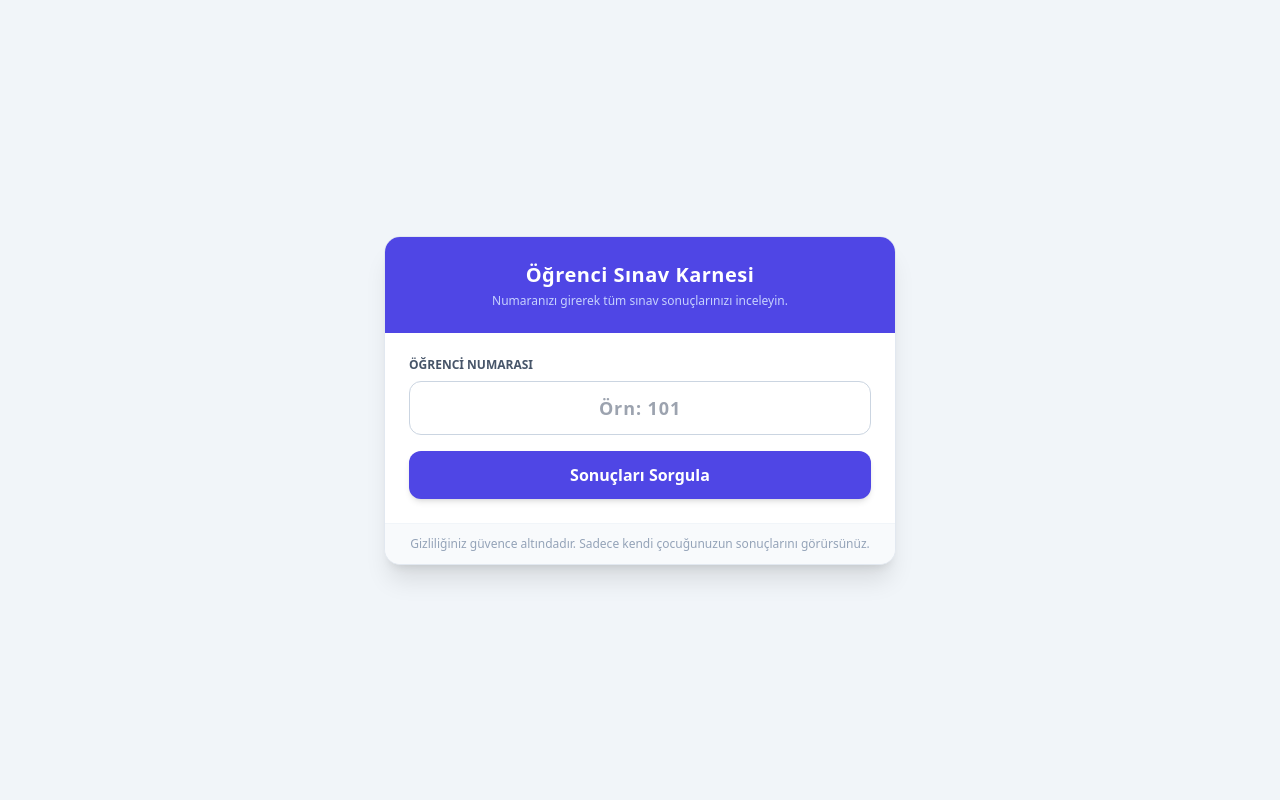
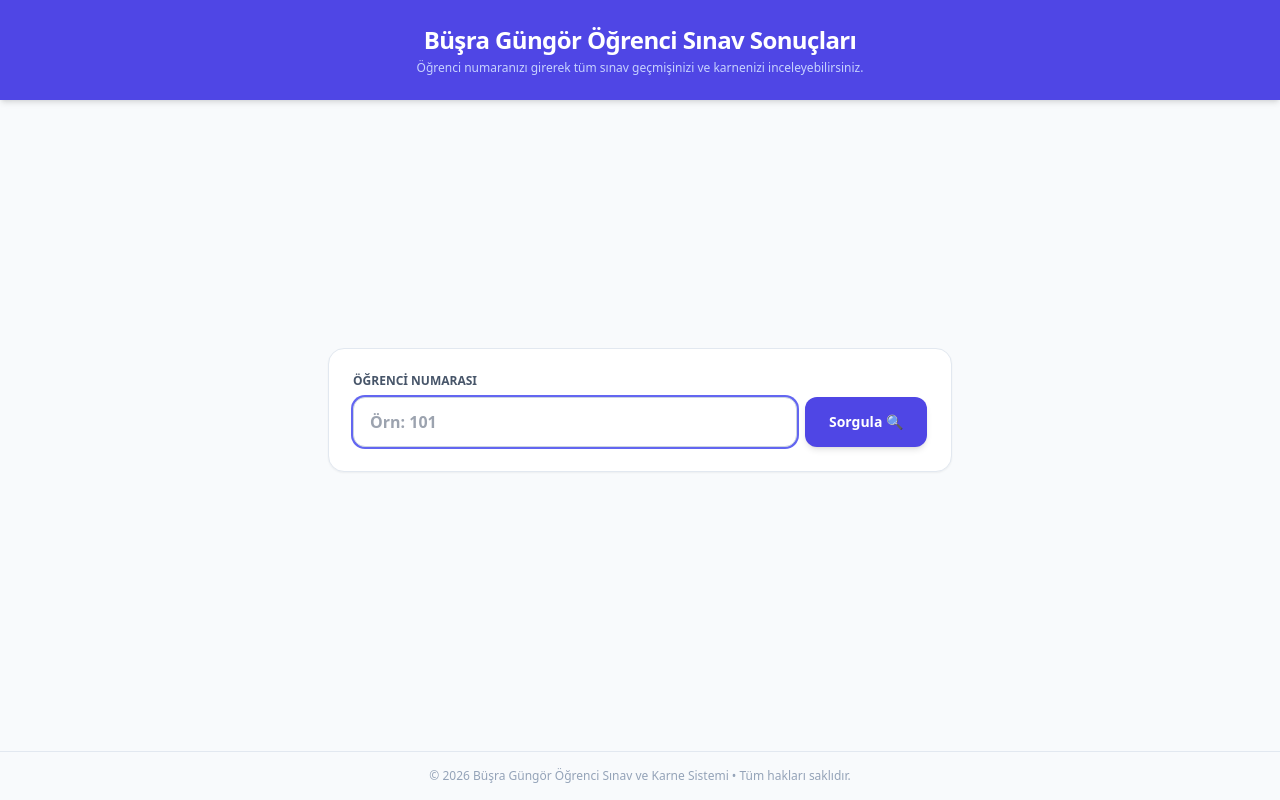
Before and after one commit to busrakaradeniz13/sinav-sistemi, a Flask app: page / in a window 1280 px wide. Run offline with Flask 3, Linux system fonts and the light colour scheme; some libraries are stand-ins or nearby versions.

Commit message:
Update sorgula.html

```diff
--- a/templates/sorgula.html
+++ b/templates/sorgula.html
@@ -3,79 +3,125 @@
 <head>
     <meta charset="UTF-8">
     <meta name="viewport" content="width=device-width, initial-scale=1.0">
-    <title>Öğrenci Sınav Sonuç Karnesi</title>
+    <title>Öğrenci Sınav Sonuçları Sorgulama</title>
     <script src="https://cdn.tailwindcss.com"></script>
 </head>
-<body class="bg-slate-100 min-h-screen flex flex-col items-center justify-center p-4">
+<body class="bg-slate-50 min-h-screen flex flex-col justify-between font-sans">
 
-    <div class="w-full max-w-lg bg-white rounded-2xl shadow-xl overflow-hidden border border-slate-200">
-        <!-- Başlık Kısmı -->
-        <div class="bg-indigo-600 p-6 text-center text-white">
-            <h1 class="text-xl font-bold tracking-wide">Öğrenci Sınav Karnesi</h1>
-            <p class="text-xs text-indigo-200 mt-1">Numaranızı girerek tüm sınav sonuçlarınızı inceleyin.</p>
-        </div>
+    <!-- ÜST KISIM / BAŞLIK -->
+    <header class="bg-indigo-600 text-white py-6 px-4 shadow-md text-center">
+        <h1 class="text-xl md:text-2xl font-bold tracking-tight">Büşra Güngör Öğrenci Sınav Sonuçları</h1>
+        <p class="text-xs text-indigo-200 mt-1">Öğrenci numaranızı girerek tüm sınav geçmişinizi ve karnenizi inceleyebilirsiniz.</p>
+    </header>
 
-        <!-- Form Kısmı -->
-        <div class="p-6">
+    <!-- ANA İÇERİK -->
+    <main class="max-w-2xl w-full mx-auto p-4 md:p-6 my-auto space-y-6">
+
+        <!-- SORGULAMA FORMU -->
+        <div class="bg-white p-6 rounded-2xl shadow-sm border border-slate-200">
             <form method="POST" class="space-y-4">
                 <div>
-                    <label class="block text-xs font-semibold text-slate-600 uppercase mb-2">Öğrenci Numarası</label>
-                    <input type="text" name="ogrenci_no" placeholder="Örn: 101" required
-                        class="w-full px-4 py-3 rounded-xl border border-slate-300 focus:outline-none focus:ring-2 focus:ring-indigo-500 text-center font-bold text-lg text-slate-700 tracking-wider">
+                    <label class="block text-xs font-bold text-slate-600 uppercase mb-2">Öğrenci Numarası</label>
+                    <div class="flex gap-2">
+                        <input type="text" name="ogrenci_no" placeholder="Örn: 101" required autofocus
+                            class="flex-1 px-4 py-3 rounded-xl border border-slate-300 focus:outline-none focus:ring-2 focus:ring-indigo-500 font-bold text-base text-slate-800">
+                        <button type="submit"
+                            class="bg-indigo-600 hover:bg-indigo-700 text-white font-semibold px-6 py-3 rounded-xl transition duration-200 shadow-md text-sm">
+                            Sorgula 🔍
+                        </button>
+                    </div>
                 </div>
-                <button type="submit"
-                    class="w-full bg-indigo-600 hover:bg-indigo-700 text-white font-semibold py-3 rounded-xl transition duration-200 shadow-md">
-                    Sonuçları Sorgula
-                </button>
             </form>
 
-            <!-- Sonuç Gösterim Alanı (Tüm Sınavlar Listelenir) -->
-            {% if sonuc %}
-            <div class="mt-6 space-y-4">
-                <div class="text-center pb-2 border-b border-slate-200">
-                    <h2 class="text-xl font-bold text-slate-800">{{ sonuc.ad }}</h2>
-                    <span class="text-xs text-slate-400 font-medium">Öğrencinin Tüm Sınav Sonuçları</span>
-                </div>
-
-                <!-- Döngü ile her sınav ayrı bir kart olarak listelenir -->
-                {% for sinav in sonuc.sinavlar %}
-                <div class="p-4 bg-slate-50 border border-emerald-200 rounded-xl shadow-sm">
-                    <div class="flex justify-between items-center pb-2 border-b border-slate-200">
-                        <span class="text-sm font-bold text-emerald-800">{{ sinav.sinav }}</span>
-                        <span class="text-xs bg-indigo-100 text-indigo-700 px-2 py-0.5 rounded-full font-bold">Puan: {{ sinav.puan }}</span>
-                    </div>
-                    <div class="grid grid-cols-3 gap-2 mt-3 text-center">
-                        <div class="bg-white p-2 rounded-lg border border-slate-100 shadow-sm">
-                            <span class="block text-[10px] text-slate-400 font-medium uppercase">Doğru</span>
-                            <span class="text-sm font-bold text-emerald-600">{{ sinav.dogru }}</span>
-                        </div>
-                        <div class="bg-white p-2 rounded-lg border border-slate-100 shadow-sm">
-                            <span class="block text-[10px] text-slate-400 font-medium uppercase">Yanlış</span>
-                            <span class="text-sm font-bold text-rose-600">{{ sinav.yanlis }}</span>
-                        </div>
-                        <div class="bg-white p-2 rounded-lg border border-slate-100 shadow-sm">
-                            <span class="block text-[10px] text-slate-400 font-medium uppercase">Boş</span>
-                            <span class="text-sm font-bold text-slate-500">{{ sinav.bos }}</span>
-                        </div>
-                    </div>
-                </div>
-                {% endfor %}
-            </div>
-            {% endif %}
-
-            <!-- Hata Mesajı -->
             {% if hata %}
-            <div class="mt-6 p-4 bg-rose-50 border border-rose-200 rounded-xl text-rose-700 text-sm text-center font-medium">
+            <div class="mt-4 p-4 bg-rose-50 border border-rose-200 text-rose-700 text-xs font-semibold rounded-xl text-center">
                 {{ hata }}
             </div>
             {% endif %}
         </div>
 
-        <!-- Alt Bilgi -->
-        <div class="bg-slate-50 px-6 py-3 text-center border-t border-slate-100 text-xs text-slate-400">
-            Gizliliğiniz güvence altındadır. Sadece kendi çocuğunuzun sonuçlarını görürsünüz.
+        <!-- SONUÇ EKRANI (KARNE GÖRÜNÜMÜ) -->
+        {% if sonuc %}
+        <div class="bg-white p-6 md:p-8 rounded-2xl shadow-md border border-slate-200 space-y-6">
+
+            <!-- ÖĞRENCİ KİMLİK BİLGİSİ -->
+            <div class="flex justify-between items-center border-b pb-4">
+                <div>
+                    <span class="text-xs font-semibold text-slate-400 uppercase tracking-wider">Öğrenci Adı Soyadı</span>
+                    <h2 class="text-xl font-extrabold text-slate-800 mt-0.5">{{ sonuc.ad }}</h2>
+                </div>
+                <div class="text-right">
+                    <span class="text-xs font-semibold text-slate-400 uppercase tracking-wider">Okul Numarası</span>
+                    <div class="text-sm font-bold bg-indigo-50 text-indigo-700 px-3 py-1 rounded-xl mt-0.5 inline-block border border-indigo-100">
+                        No: {{ request.form.get('ogrenci_no') }}
+                    </div>
+                </div>
+            </div>
+
+            <!-- SINAV GEÇMİŞİ VE DERECELER -->
+            <div class="space-y-4">
+                <h3 class="text-sm font-bold text-slate-700">Sınav Sonuçları ve Karne Geçmişi</h3>
+
+                <div class="space-y-3">
+                    {% for sinav in sonuc.sinavlar %}
+                    <div class="p-4 bg-slate-50 rounded-xl border border-slate-200 space-y-3 hover:border-indigo-200 transition">
+
+                        <!-- İLK 3 İÇİN ÖZEL KUTLAMA MESAJI -->
+                        {% if sinav.derece and (sinav.derece|lower in ['1', '2', '3', '1.', '2.', '3.']) %}
+                        <div class="p-3 bg-gradient-to-r from-amber-500 to-yellow-500 text-white rounded-xl shadow-sm flex items-center gap-3">
+                            <span class="text-2xl">🎉</span>
+                            <div>
+                                <h4 class="text-xs font-extrabold uppercase tracking-wide">Tebrikler!</h4>
+                                <p class="text-[12px] text-amber-50 font-semibold mt-0.5">Tebrikler! Sınıf içinde gösterdiğin bu üstün başarıdan dolayı seni kutluyorum.</p>
+                            </div>
+                        </div>
+                        {% endif %}
+
+                        <div class="flex justify-between items-center">
+                            <span class="font-bold text-slate-800 text-sm">{{ sinav.sinav }}</span>
+
+                            <!-- Derece Rozeti -->
+                            {% if sinav.derece %}
+                            <span class="bg-amber-100 text-amber-800 text-xs font-extrabold px-3 py-1 rounded-xl border border-amber-200 flex items-center gap-1 shadow-xs">
+                                🏆 Sınıf Derecesi: {{ sinav.derece }}
+                            </span>
+                            {% endif %}
+                        </div>
+
+                        <!-- NET VE PUAN DETAYLARI -->
+                        <div class="grid grid-cols-4 gap-2 text-center pt-2 border-t border-slate-200/60">
+                            <div class="bg-white p-2 rounded-lg border border-slate-200">
+                                <span class="block text-[10px] text-slate-400 font-semibold uppercase">Doğru</span>
+                                <span class="text-sm font-bold text-emerald-600">{{ sinav.dogru }}</span>
+                            </div>
+                            <div class="bg-white p-2 rounded-lg border border-slate-200">
+                                <span class="block text-[10px] text-slate-400 font-semibold uppercase">Yanlış</span>
+                                <span class="text-sm font-bold text-rose-600">{{ sinav.yanlis }}</span>
+                            </div>
+                            <div class="bg-white p-2 rounded-lg border border-slate-200">
+                                <span class="block text-[10px] text-slate-400 font-semibold uppercase">Boş</span>
+                                <span class="text-sm font-bold text-slate-500">{{ sinav.bos }}</span>
+                            </div>
+                            <div class="bg-indigo-50 p-2 rounded-lg border border-indigo-100">
+                                <span class="block text-[10px] text-indigo-400 font-semibold uppercase">Puan</span>
+                                <span class="text-base font-extrabold text-indigo-700">{{ sinav.puan }}</span>
+                            </div>
+                        </div>
+
+                    </div>
+                    {% endfor %}
+                </div>
+            </div>
+
         </div>
-    </div>
+        {% endif %}
+
+    </main>
+
+    <!-- ALT BİLGİ -->
+    <footer class="text-center py-4 text-xs text-slate-400 border-t border-slate-200 mt-8">
+        © 2026 Büşra Güngör Öğrenci Sınav ve Karne Sistemi • Tüm hakları saklıdır.
+    </footer>
 
 </body>
 </html>
```
